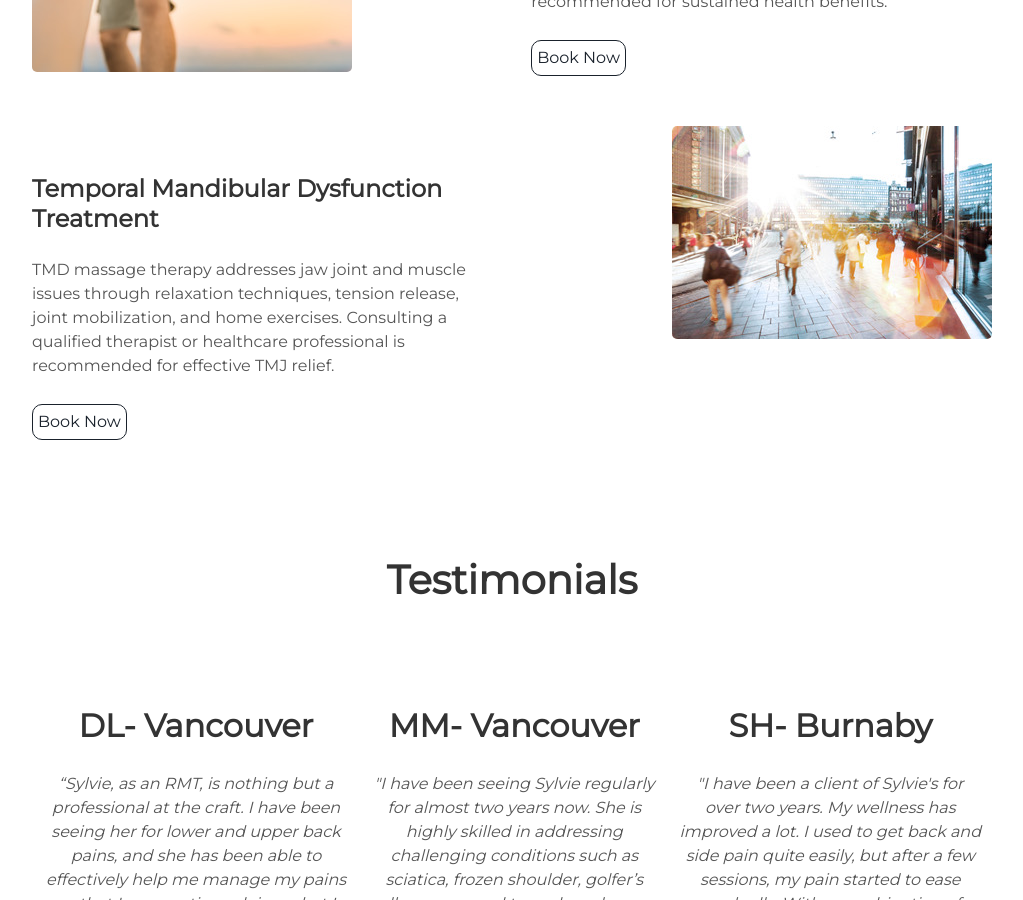
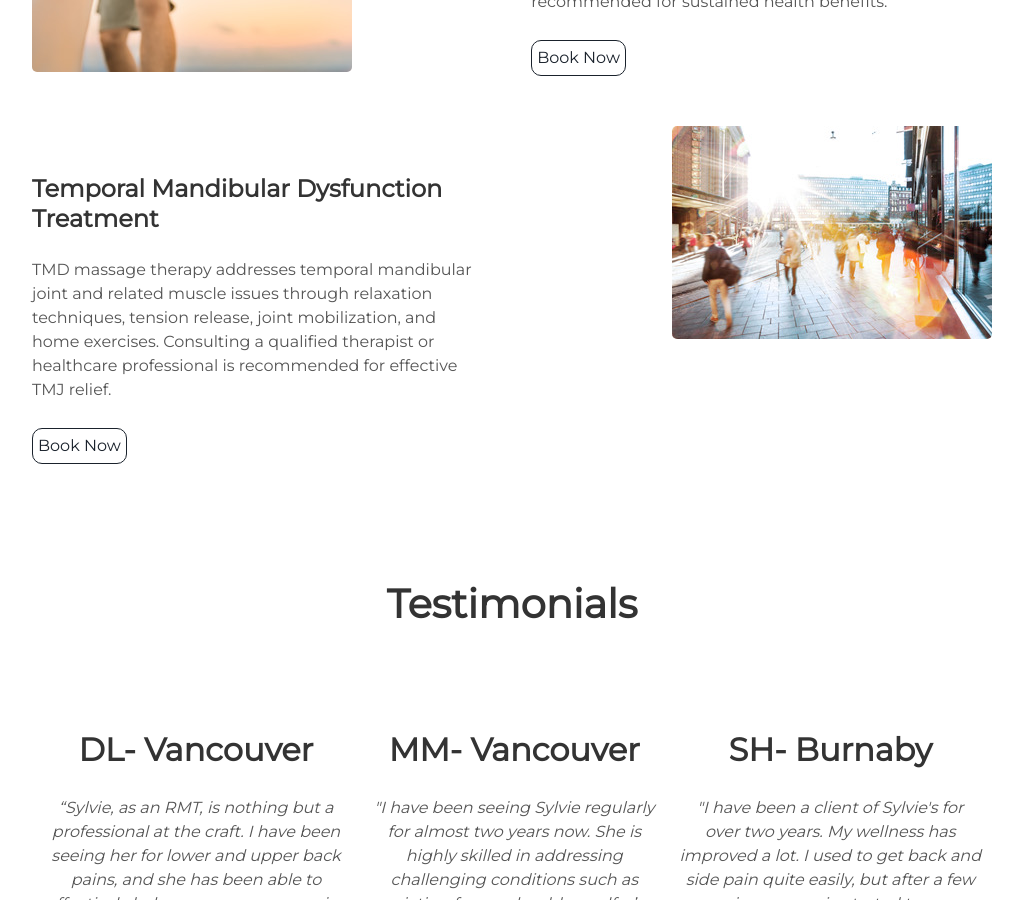
Before and after one commit to HelloMuscle/hellomuscle.github.io, a Jekyll site: the page built from index.html, in a window 1280 px wide and 900 px high, scrolled down 1717 px. Shown: the whole window, without its empty margins (128-1151 px from the left). Built offline with Jekyll 4.4.1, drawn with Linux system fonts in a browser that asks for light colours.

Commit message:
Update treatments.html
"Jaw Joint" changed

```diff
--- a/_includes/treatments.html
+++ b/_includes/treatments.html
@@ -32,7 +32,7 @@
   </div>
   <div class="contents">
     <h3>Temporal Mandibular Dysfunction Treatment</h3>
-    <p>TMD massage therapy addresses jaw joint and muscle issues through relaxation techniques, tension release, joint mobilization, and home exercises. Consulting a qualified therapist or healthcare professional is recommended for effective TMJ relief.
+    <p>TMD massage therapy addresses temporal mandibular joint and related muscle issues through relaxation techniques, tension release, joint mobilization, and home exercises. Consulting a qualified therapist or healthcare professional is recommended for effective TMJ relief.
 </p>
     <a class="project-link" href="https://hellomuscle.janeapp.com">Book Now</a>
   </div>
```
